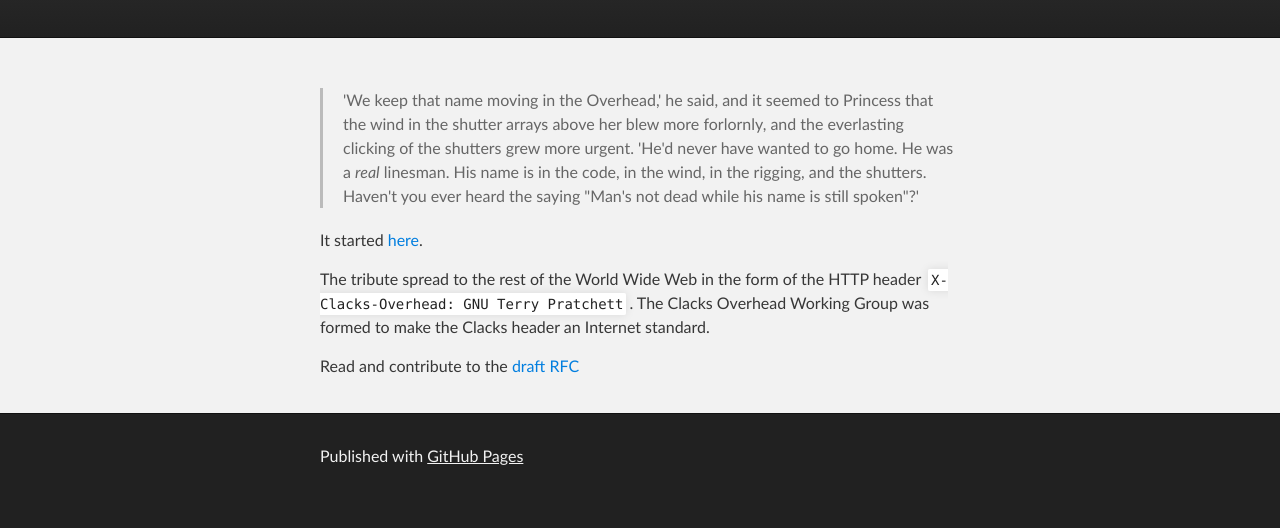
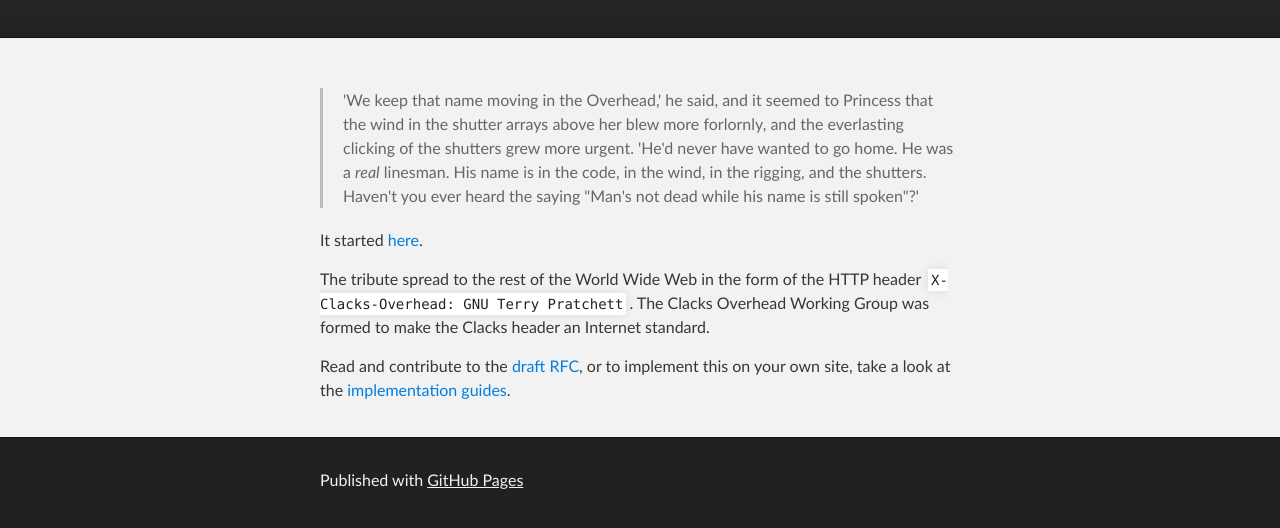
Before and after one commit to clacks-overhead/clacks-overhead.github.io, a plain HTML site: page index.html in a window 1280 px wide. Shown: the part 136-664 px from the top of the page. Drawn offline with Linux system fonts and the light colour scheme.

Commit message:
Add link to gnuterrypratchett.com

```diff
--- a/index.html
+++ b/index.html
@@ -39,7 +39,7 @@
 
 <p>The tribute spread to the rest of the World Wide Web in the form of the HTTP header <code>X-Clacks-Overhead: GNU Terry Pratchett</code>. The Clacks Overhead Working Group was formed to make the Clacks header an Internet standard.</p>
 
-<p>Read and contribute to the <a href="https://github.com/clacks-overhead/clacks-protocol">draft RFC</a></p>
+<p>Read and contribute to the <a href="https://github.com/clacks-overhead/clacks-protocol">draft RFC</a>, or to implement this on your own site, take a look at the <a href="http://www.gnuterrypratchett.com">implementation guides</a>.</p>
       </section>
     </div>
 
```
